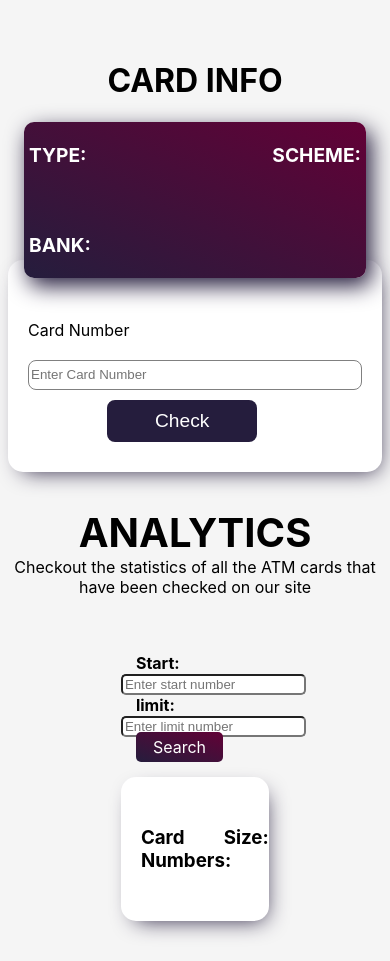
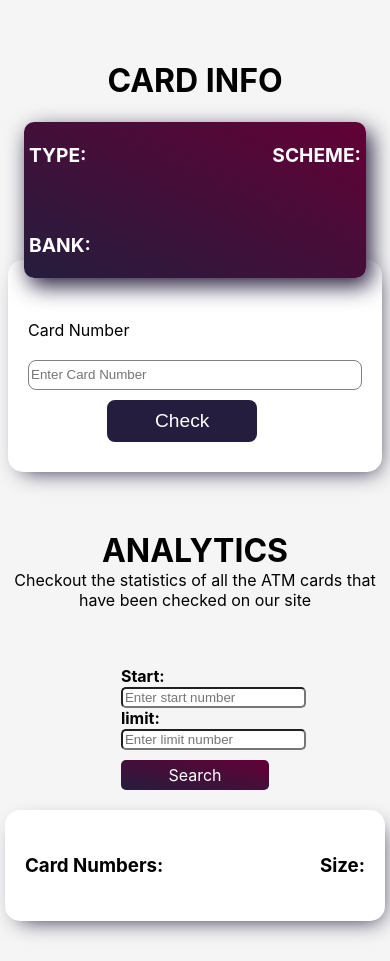
Before and after one commit to princelewis/vela-client, a React (Create React App) app: page / in a window 390 px wide. Built offline with nearby package versions, Linux system fonts and the light colour scheme.

Commit message:
Make CardStat component responsive

```diff
--- a/src/CardStat.js
+++ b/src/CardStat.js
@@ -131,4 +131,32 @@ const Component = styled.div`
   span{
     display: block;
   }
+
+  @media screen and (max-width:411px){
+    label {
+    margin: 0px;
+  }
+
+  a {
+    display: block;
+    padding: 5px;
+    border-radius: 5px;
+    margin-top: 10px;
+    margin-left: 0px;
+    text-align: center;
+  }
+
+  .stat__cover{
+    width: 100%;
+    margin-top: 20px;
+    padding: 20px 15px;
+  }
+
+  h2{
+    font-size: 2.0rem;
+    padding-top: 30px;
+  }
+
+  }
+
 `;
```
